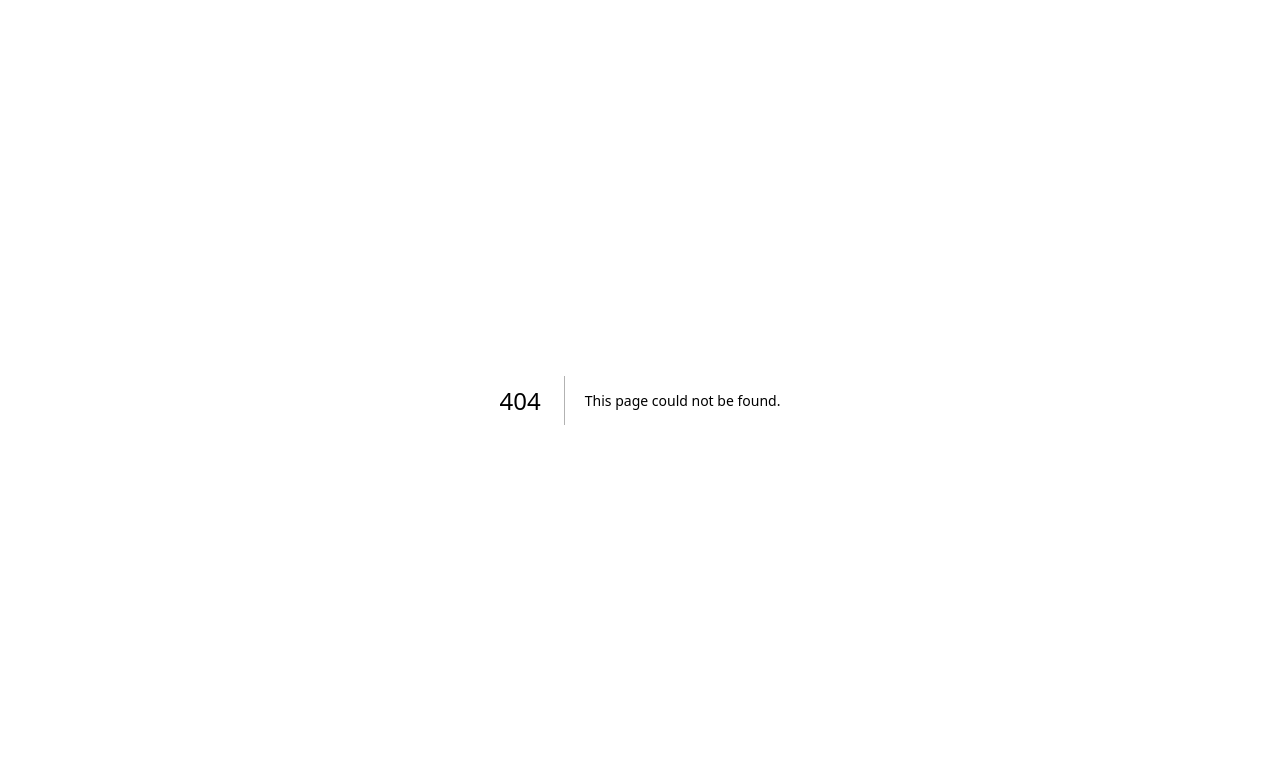
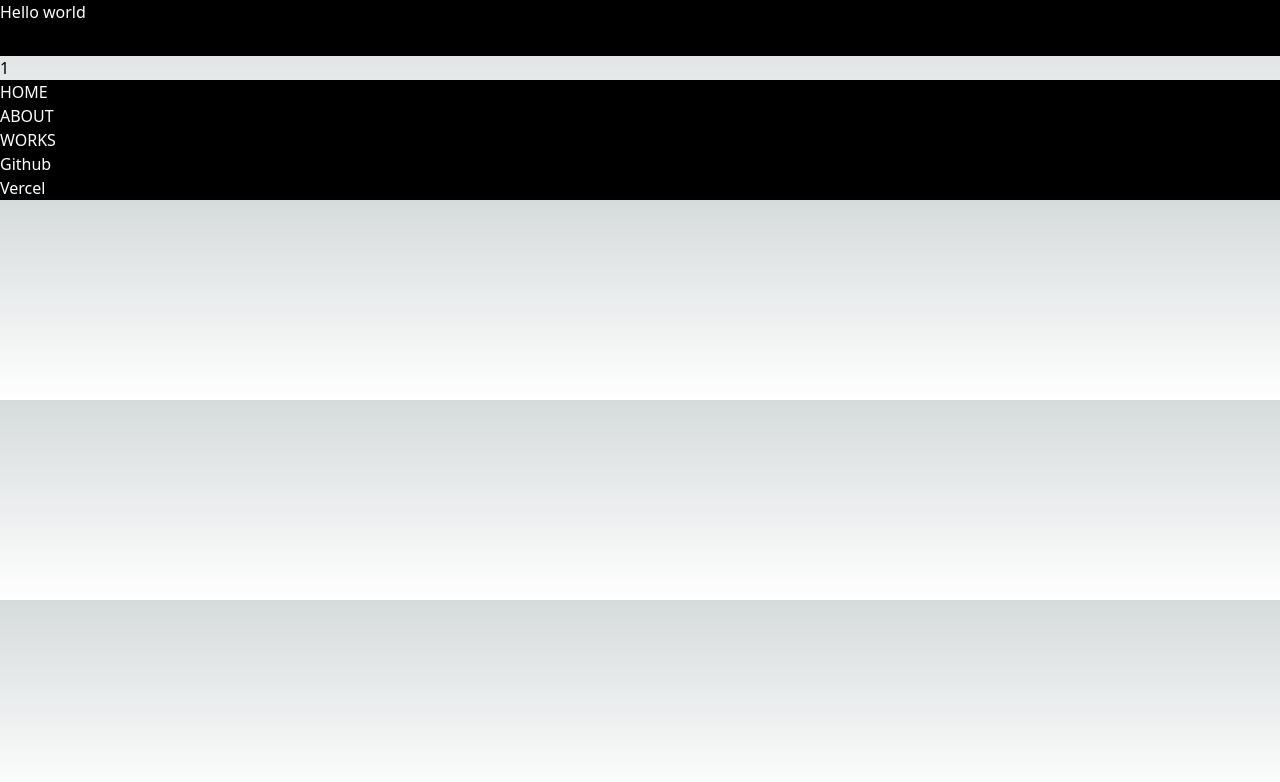
Before and after one commit to lumijoe/pra_next_position, a Next.js app: page /about in a window 1280 px wide. Before the commit this address had no page. Shown: the top 782 px of the page. Built offline with nearby package versions, Linux system fonts and the light colour scheme.

Commit message:
_app.js update

```diff
--- /dev/null
+++ b/components/footer.js
@@ -0,0 +1,22 @@
+// componnts/footer.js
+
+import React from 'react';
+import Link from 'next/link';
+
+export default function Footer() {
+    const works = "/#works";
+
+    return (
+        <div className='bg-black w-[100%] h-[120px]'>
+            <ul>
+                <li><Link href="/" className='text-white'>HOME</Link></li>
+                <li><Link href="/about" className='text-white'>ABOUT</Link></li>
+                <li><Link href={works} className='text-white'>WORKS</Link></li>
+                <li><Link href="/" className='text-white'>Github</Link></li>
+                <li><Link href="/" className='text-white'>Vercel</Link></li>
+            </ul>
+
+
+        </div>
+    )
+}
--- a/components/testcontents.js
+++ b/components/testcontents.js
@@ -16,7 +16,7 @@ export default function TestContents() {
             <p className="text-white">test9</p>
             <p className="text-white">test10</p>
             <p className="text-white">test11</p>
-            <p>test12</p>
+            <p id="works" className='pt-[60px]'>test12</p>
             <p>test13</p>
             <p>test14</p>
             <p>test15</p>
--- a/pages/_app.js
+++ b/pages/_app.js
@@ -1,5 +1,14 @@
-import '@/styles/globals.css'
+import '@/styles/globals.css';
+import Header from 'components/Header';
+import Footer from 'components/footer';
 
 export default function App({ Component, pageProps }) {
-  return <Component {...pageProps} />
+  return (
+    <div>
+      <Header />
+      <Component {...pageProps} />
+      <Footer />
+    </div>
+  )
+
 }
--- /dev/null
+++ b/pages/about.js
@@ -0,0 +1,11 @@
+// pages/about.js
+
+import React from 'react';
+
+export default function About() {
+    return (
+        <div>
+           <h1>1</h1>
+        </div>
+    )
+}
--- a/pages/index.js
+++ b/pages/index.js
@@ -1,5 +1,4 @@
 import { Inter } from 'next/font/google'
-import Header from '../components/header';
 import HeroImage from '../components/heroimage';
 import TestContents from '../components/testcontents';
 import JobHistory from '@/components/jobhistory';
@@ -9,10 +8,11 @@ const inter = Inter({ subsets: ['latin'] })
 export default function Home() {
   return (
     <div>
-      <Header />
+      {/* Header(pages/_app.js) */}
       <HeroImage />
       <JobHistory />
       <TestContents />
+      {/* Footer(pages/_app.js) */}
     </div>
     // コマンド
   )
```
Also changed, not shown: 1 other file (tests, documents, lock files or other folders).
